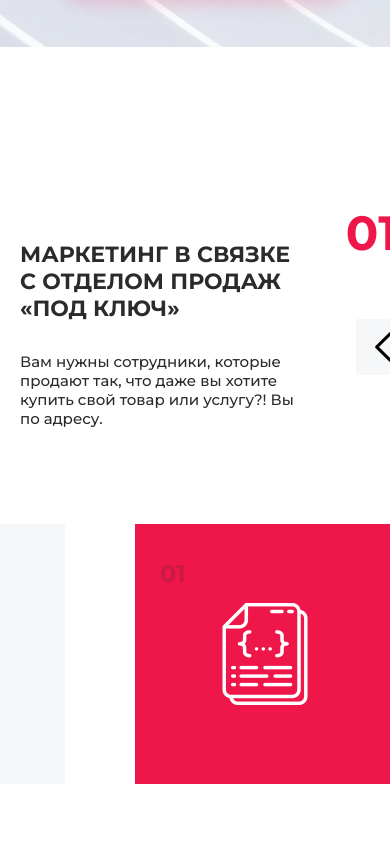
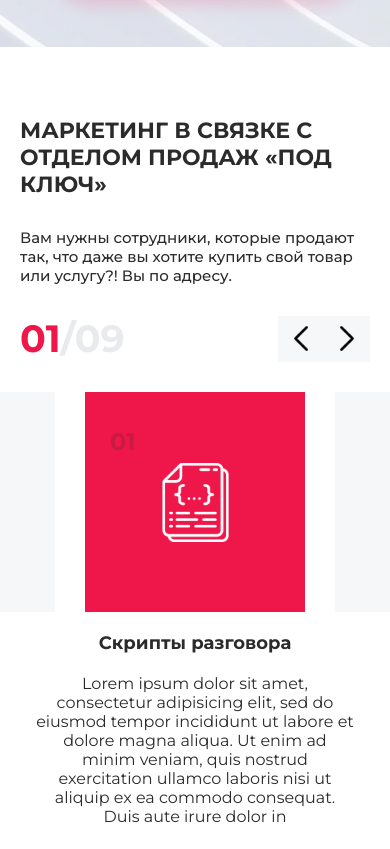
Before and after one commit to ViktoriaZaharova/growth-agent, a website: page app/index.html in a window 390 px wide. Shown: the part 3135-3984 px from the top of the page. Drawn offline with nearby package versions, Linux system fonts and the light colour scheme; files that its build step writes are made by us from their sources.

Commit message:
media slide

```diff
--- a/app/js/common.js
+++ b/app/js/common.js
@@ -92,12 +92,24 @@ $('.turnkey-marketing__slider').slick({
     infinite: true,
     centerPadding: '0px',
     appendArrows: '.nav-slide',
-    variableWidth: true
+    variableWidth: true,
+    responsive: [
+        {
+            breakpoint: 992,
+            settings: {
+                slidesToShow: 5,
+            }
+        },
+        {
+            breakpoint: 480,
+            settings: {
+                slidesToShow: 1,
+            }
+        }
+    ]
 
 });
 
 $(".turnkey-marketing__slider").on('afterChange', function(event, slick, currentSlide){
     $(".cp").text(currentSlide<10?`0${currentSlide+1}`:currentSlide+1);
 });
-
-// $(".turnkey-marketing__slider .slick-slide.slick-active").slice(0,4).addClass('slick-slide__prev');
--- a/app/sass/_media.sass
+++ b/app/sass/_media.sass
@@ -79,6 +79,27 @@
     min-width: 275px
     padding: 30px 20px
 
+  .turnkey-marketing__box-icon, .turnkey-marketing__nav
+    width: 220px
+    height: 220px
+
+  .turnkey-marketing__slider .slick-slide
+    width: 220px
+
+  .turnkey-marketing__slider .slick-slide.slick-current .turnkey-marketing__box-icon
+    width: 220px
+    min-width: 220px
+
+  .turnkey-marketing__content .box-text
+    max-width: 450px
+    h2
+      font-size: 34px
+    .description
+      font-size: 20px
+
+  .turnkey-marketing__slider
+    margin: -225px 0 0
+
 
 @media only screen and (max-width : 1350px)
   .advantages-box
@@ -120,6 +141,35 @@
 
   .advantages:after
     top: 35%
+
+  .turnkey-marketing__slider .slick-slide, .turnkey-marketing__slider .slick-slide.slick-current ~ .slick-slide
+    margin: 0
+
+  .turnkey-marketing__slider
+    margin: 30px 0 0
+
+  .turnkey-marketing__slider .slick-slide.slick-current
+    margin: 0 30px
+
+  .turnkey-marketing__slider .slick-slide.slick-current .turnkey-marketing__box
+    margin: 0
+
+  .turnkey-marketing__slider .slick-slide.slick-current .turnkey-marketing__box
+    height: auto
+    flex-direction: column
+    align-items: center
+
+
+  .turnkey-marketing__box-text
+    min-width: 767px
+    text-align: center
+
+  .turnkey-marketing__content .box-text
+    max-width: none
+    width: calc(100% - 220px)
+
+  .turnkey-marketing
+    padding: 100px 0
 
 
 @media only screen and (max-width : 1200px)
@@ -298,6 +348,13 @@
       p
         font-size: 20px
 
+  .turnkey-marketing__box-text
+    min-width: 575px
+    padding: 20px
+    h3
+      font-size: 18px
+      margin: 0 0 20px
+
 
 /* Extra Small Devices, Phones */
 @media only screen and (max-width : 670px)
@@ -318,6 +375,25 @@
   .tools .description
     font-size: 18px
 
+  .turnkey-marketing__nav
+    flex-direction: row
+    align-items: center
+    justify-content: space-between
+    width: 100%
+    height: auto
+    margin: 30px auto 0
+
+  .turnkey-marketing__content
+    flex-direction: column
+    align-items: center
+
+  .counter-slide
+    margin: 0
+
+  .turnkey-marketing__content .box-text
+    width: 100%
+
+
 @media only screen and (max-width : 575px)
   main
     background: #fff
@@ -329,10 +405,10 @@
     font-size: 26px
     text-align: center
 
-  h2
+  h2, .turnkey-marketing__content .box-text h2
     font-size: 22px
 
-  .description
+  .description, .turnkey-marketing__content .box-text .description
     font-size: 15px
 
   .marketing-box .text
@@ -417,6 +493,20 @@
   .employee-box__photo
     height: 300px
 
+  .turnkey-marketing__box-text
+    min-width: 480px
+
+  .turnkey-marketing
+    padding: 70px 0
+
+  .nav-slide .slick-arrow
+    width: 46px
+    height: 46px
+
+  .nav-slide .slick-next, .nav-slide .slick-prev
+    -webkit-background-size: 14px
+    background-size: 14px
+
 @media only screen and (max-width : 480px)
   .mail .icon, .phone .icon
     margin: 0 10px 0 0
@@ -457,7 +547,8 @@
   .contract .description
     margin: 20px 0 40px
 
-
+  .turnkey-marketing__box-text
+    min-width: 360px
 
 /* Custom, iPhone Retina */
 @media only screen and (max-width : 420px)
@@ -503,7 +594,8 @@
   .contract-image
     width: 100%
 
-
+  .counter-slide
+    font-size: 38px
 
 
 @media only screen and (max-width : 360px)
@@ -512,3 +604,6 @@
 
   .question
     font-size: 16px
+
+  .turnkey-marketing__box-text
+    min-width: 300px
--- a/app/sass/main.sass
+++ b/app/sass/main.sass
@@ -745,11 +745,11 @@ strong
 
 .turnkey-marketing__slider
   width: 100%
-  margin: -270px 0 0
+  margin: -275px 0 0
   .slick-slide.slick-current
-    margin: 330px 0 0 0
+    margin: 330px 0 0 66px
     .turnkey-marketing__box
-      margin: 0 0 0 70px
+      margin: 0 0 0 35px
     .turnkey-marketing__box-icon
       background: #ef1649
       width: 260px
@@ -764,7 +764,7 @@ strong
   .slick-slide.slick-current~.slick-slide
     margin: 0 0 330px 0
   .slick-slide.slick-current+.slick-slide
-    margin: 0 0 330px 70px
+    margin: 0 0 330px 35px
   .slick-slide
     margin: 330px 0 0 0
     width: 260px
@@ -777,12 +777,13 @@ strong
 .turnkey-marketing__box-icon
   background: rgba(#e8eaee, .4)
   position: relative
-
   width: 100%
   height: 260px
   display: flex
   align-items: center
   justify-content: center
+  .icon
+    max-width: 67px
   img
     opacity: .2
   .number
@@ -806,7 +807,6 @@ strong
 .turnkey-marketing__nav
   width: 260px
   height: 260px
-  margin: 0 0 0 50px
   display: flex
   flex-direction: column
   align-items: center
```
Also changed, not shown: app/css/main.css.
